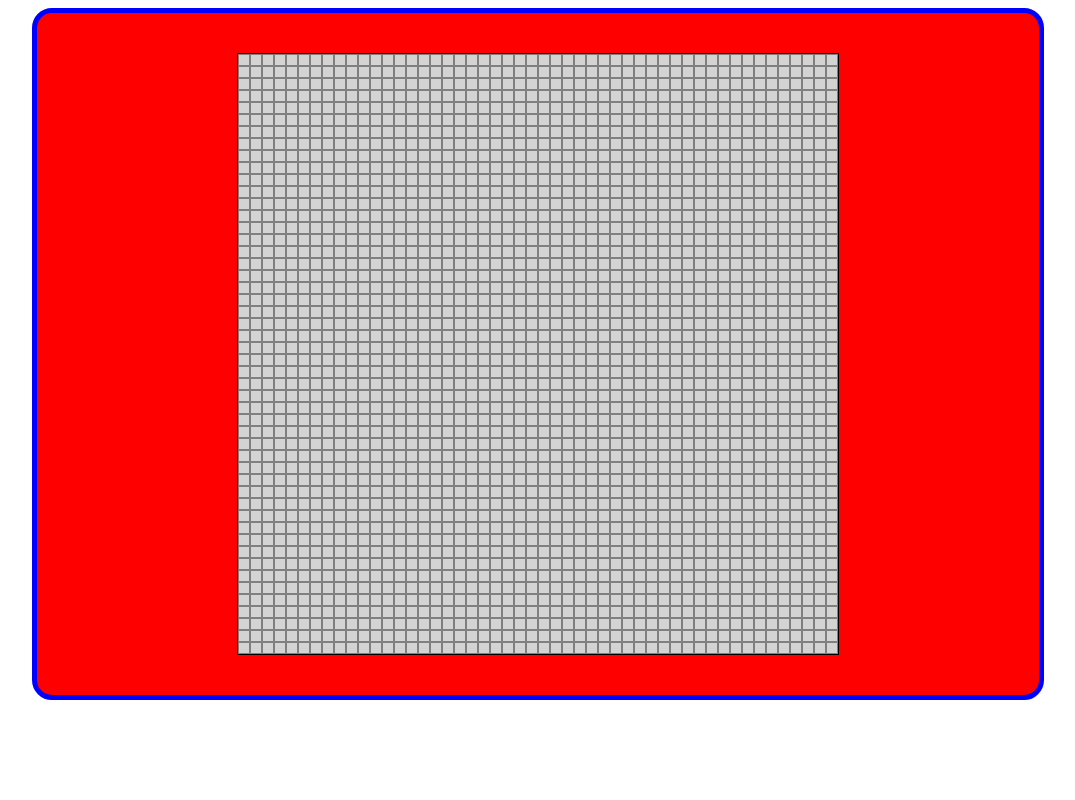
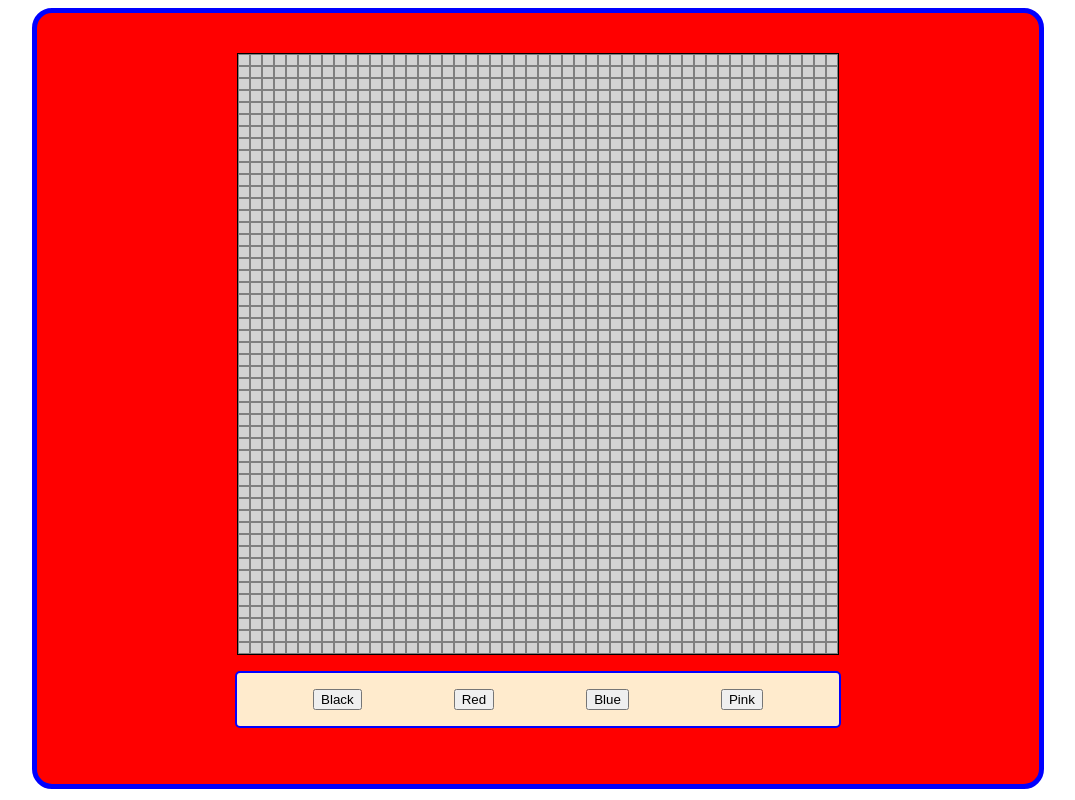
Before and after one commit to bradleydoyle24/etch-a-sketch, a plain HTML site: page index.html in a window 1280 px wide. Shown: the whole page, without its empty margins (102-1177 px from the left). Drawn offline with Linux system fonts and the light colour scheme.

Commit message:
Create basic <div> setup for color selection
Created a div with 4 buttons with placeholder color names.
Created styles for the div, with basic colors and display/
flex/border/margins

```diff
--- a/index.html
+++ b/index.html
@@ -13,6 +13,21 @@
       </div>
 
       <div class="container"></div>
+
+      <div class="selections">
+        <div class="selection">
+          <button>Black</button>
+        </div>
+        <div class="selection">
+          <button>Red</button>
+        </div>
+        <div class="selection">
+          <button>Blue</button>
+        </div>
+        <div class="selection">
+          <button>Pink</button>
+        </div>
+      </div>
     </div>
   </body>
   <script src="script.js"></script>
--- a/styles.css
+++ b/styles.css
@@ -27,6 +27,20 @@ body {
   border: 1px solid black;
 }
 
+.selections {
+  display: flex;
+  justify-content: space-evenly;
+  border: solid 2px blue;
+  border-radius: 5px;
+  margin: 2vh;
+  width: 100%;
+  background-color:blanchedalmond;
+}
+
+.selection {
+  margin: 2vh;
+}
+
 .pixelBlack {
   background-color: black;
 }
```
